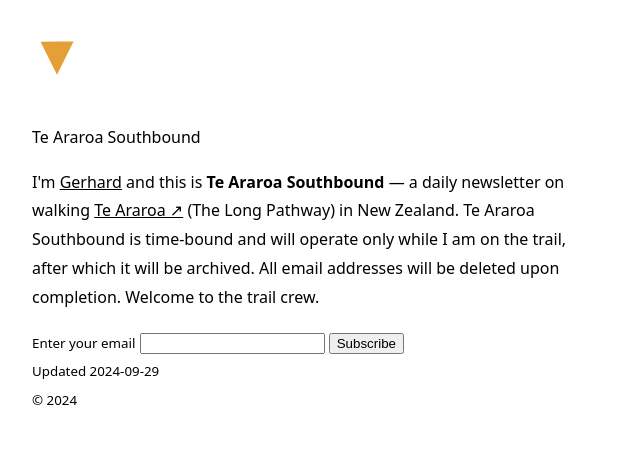
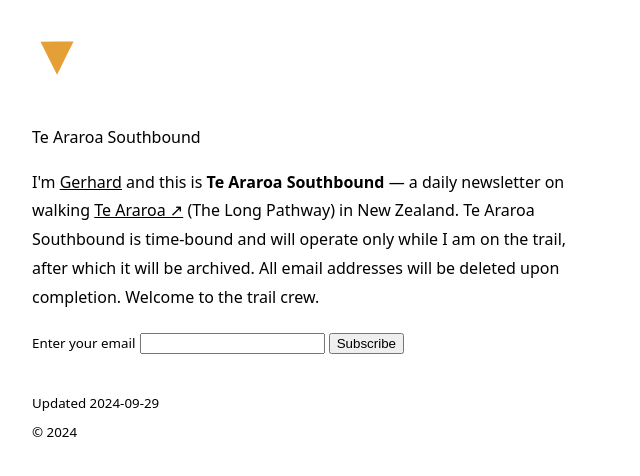
Before and after one commit to gerhardlanz/ta-sobo.gerhardla.nz, a Jekyll site: the page built from index.html, in a window 1280 px wide. Shown: the top 476 px of the page, without its empty margins (0-640 px from the left). Built offline with Jekyll 4.4.1, drawn with Linux system fonts in a browser that asks for light colours.

Commit message:
refactor: optimize navigation and footer layout in default.html

```diff
--- a/_layouts/default.html
+++ b/_layouts/default.html
@@ -17,16 +17,14 @@
     <link rel="canonical" href="{{ page.url | prepend: site.url }}">
     {% feed_meta %}
     <title>{% if page.permalink == '/' %}{{ site.title }}{% elsif page.collection == 'notes' %}{{ page.date | date: "%A,
-        %B %d, %Y — %H:%M" }} — {{ site.title }}{% else %}{{ page.title }} — {{ site.title }}{% endif %}</title>
+        %B %d, %Y %H:%M" }} — {{ site.title }}{% else %}{{ page.title }} — {{ site.title }}{% endif %}</title>
 </head>
 
 <body>
     <nav>
-        <a href="/"><img src="/icon.svg"
-                alt="Orange equilateral triangle pointing downward"
-                width="50" height="50"></a>
+        <a href="/"><img src="/icon.svg" width="50" height="50"></a>
         <h1>{% if page.permalink == '/' %}{{ site.title }}{% elsif page.collection == 'notes'
-            %}{{ page.date | date: "%A, %B %d, %Y — %H:%M" }}{% else %}{{ page.title }}{% endif %}</h1>
+            %}{{ page.date | date: "%A, %B %d, %Y %H:%M" }}{% else %}{{ page.title }}{% endif %}</h1>
     </nav>
     <main>
         <article>
@@ -34,13 +32,11 @@
         </article>
     </main>
     <footer>
-        <ul style="list-style-type:none;margin:0;padding:0">
-            {% if page.collection == 'notes' or page.collection == 'posts' %}
+        <ul style="list-style-type:none;margin:2rem 0;padding:0">
+            {% if page.collection %}
             <li><small>Published {{ page.date | date: "%Y-%m-%d" }}</small></li>
-            <li><small><a href="mailto:me@gerhardla.nz?subject={{ site.url }}{{page.url}}">Reply by
-                        email</a></small></li>
-            <li><small><a href="https://github.com/gerhardlanz/gerhardla.nz/edit/main/{{page.path}}">Suggest
-                        edit</a></small></li>
+            <li><small><a href="mailto:me@gerhardla.nz?subject={{ site.url }}{{page.url}}">Reply by email</a></small></li>
+            <li><small><a href="https://github.com/gerhardlanz/gerhardla.nz/edit/main/{{page.path}}">Suggest edit</a></small></li>
             {% else %}
             <li><small>Updated {{ "now" | date: "%Y-%m-%d" }}</small></li>
             {% endif %}
```
